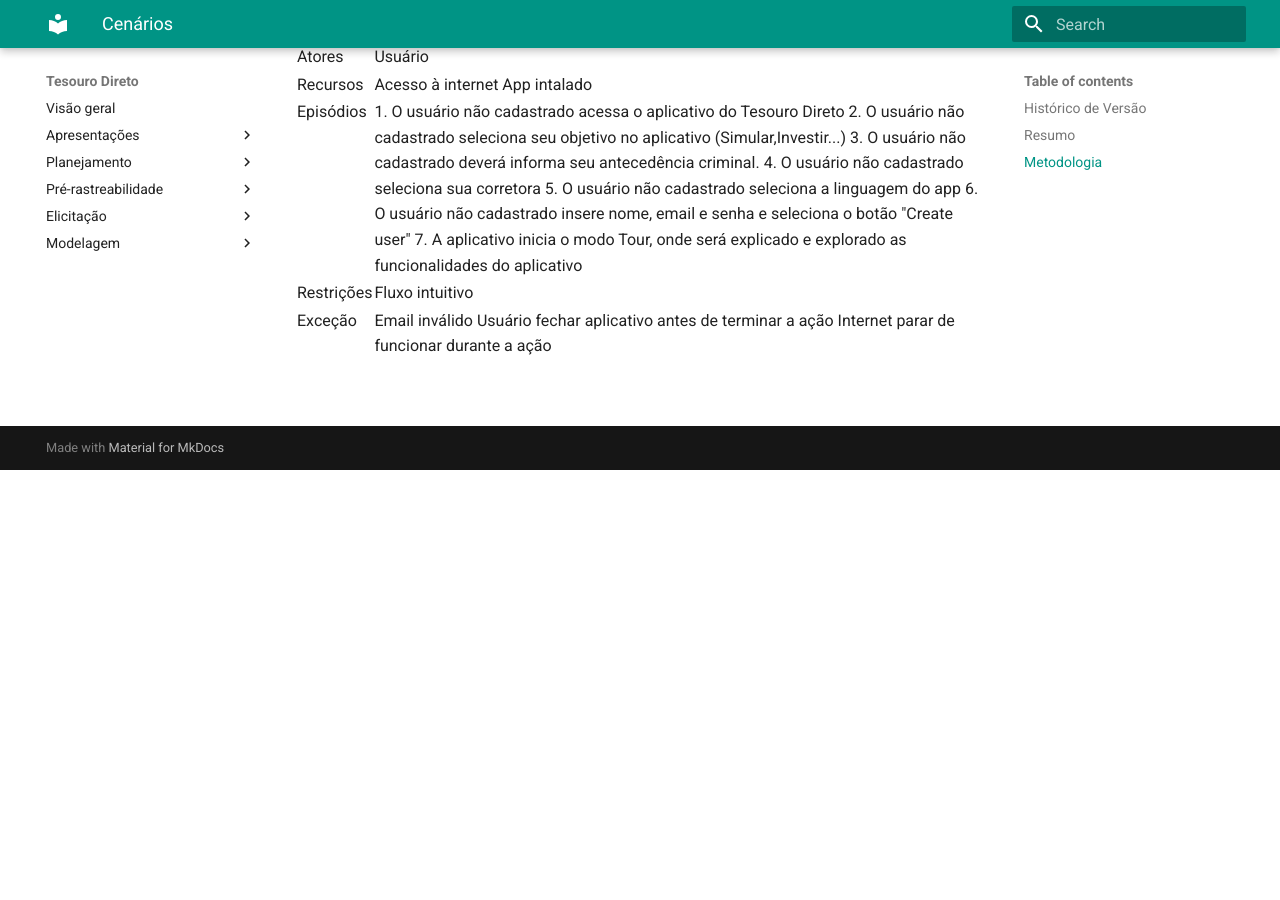
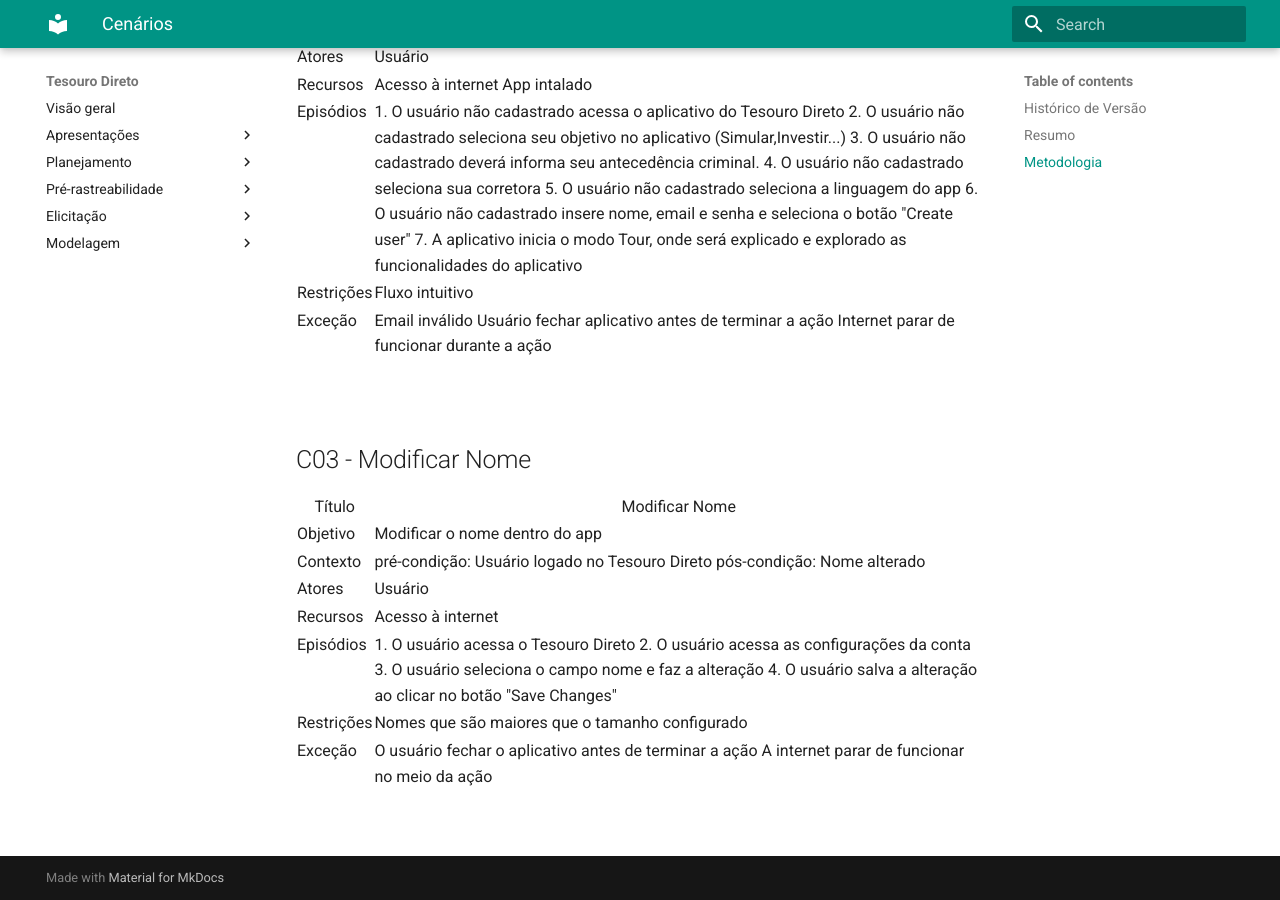
Before and after one commit to mibasFerraz/2021.1-TesouroDireto, an MkDocs documentation site: the page built from docs/modelagem/cenarios.md, in a window 1280 px wide and 900 px high, scrolled down 1867 px. Built offline with MkDocs 1.6.1 and Material for MkDocs 9.7.7, drawn with Linux system fonts in a browser that asks for light colours; before the commit the page ends 2337 px from its top, so only the background shows below that.

Commit message:
(#30) add c03

```diff
--- a/docs/modelagem/cenarios.md
+++ b/docs/modelagem/cenarios.md
@@ -179,3 +179,55 @@
     </tbody>
 </table>
 <br>
+
+## C03 - Modificar Nome
+
+<table class="table table-striped border">
+    <thead>
+        <th>Título</th>
+        <th>Modificar Nome</th>
+    </thead>
+    <tbody>
+        <tr>
+            <td>Objetivo</td>
+            <td>Modificar o nome dentro do app</td>
+        </tr>
+        <tr>
+            <td>Contexto</td>
+            <td>pré-condição: Usuário logado no Tesouro Direto
+                pós-condição:  Nome alterado
+            </td>
+        </tr>
+        <tr>
+            <td>Atores</td>
+            <td>Usuário</td>
+        </tr>
+        <tr>
+            <td>Recursos</td>
+            <td>Acesso à internet</td>
+        </tr>
+        <tr>
+            <td>Episódios</td>
+            <td>
+            1. O usuário acessa o Tesouro Direto
+            2. O usuário acessa as configurações da conta
+            3. O usuário seleciona o campo nome e faz a alteração
+            4. O usuário salva a alteração ao clicar no botão "Save Changes"
+            </td>
+        </tr>
+        <tr>
+            <td>Restrições</td>
+            <td>
+            Nomes que são maiores que o tamanho configurado
+            </td>
+        </tr>
+        <tr>
+            <td>Exceção</td>
+            <td>
+            O usuário fechar o aplicativo antes de terminar a ação
+            A internet parar de funcionar no meio da ação
+            </td>
+        </tr>
+    </tbody>
+</table>
+<br>
```
